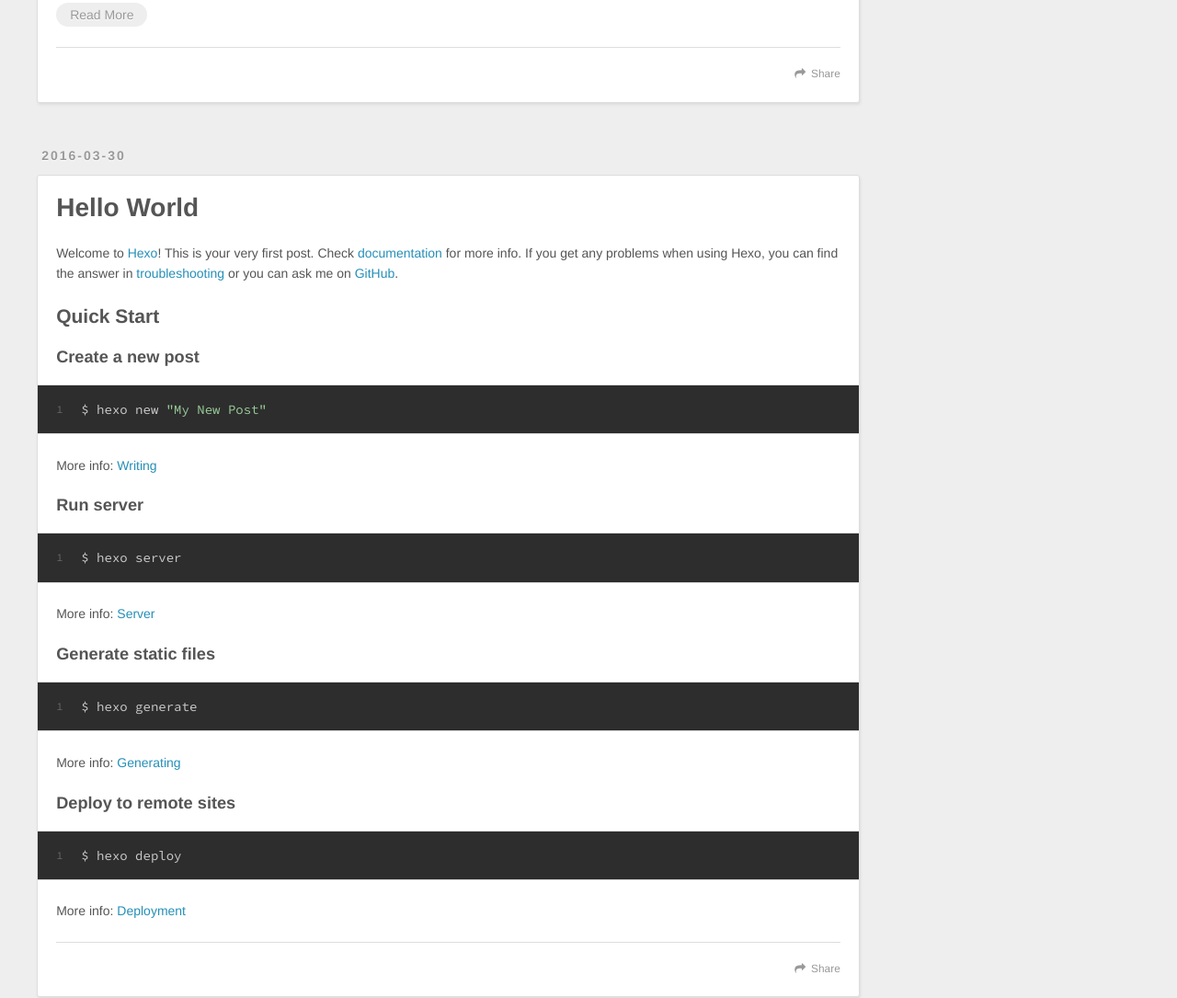
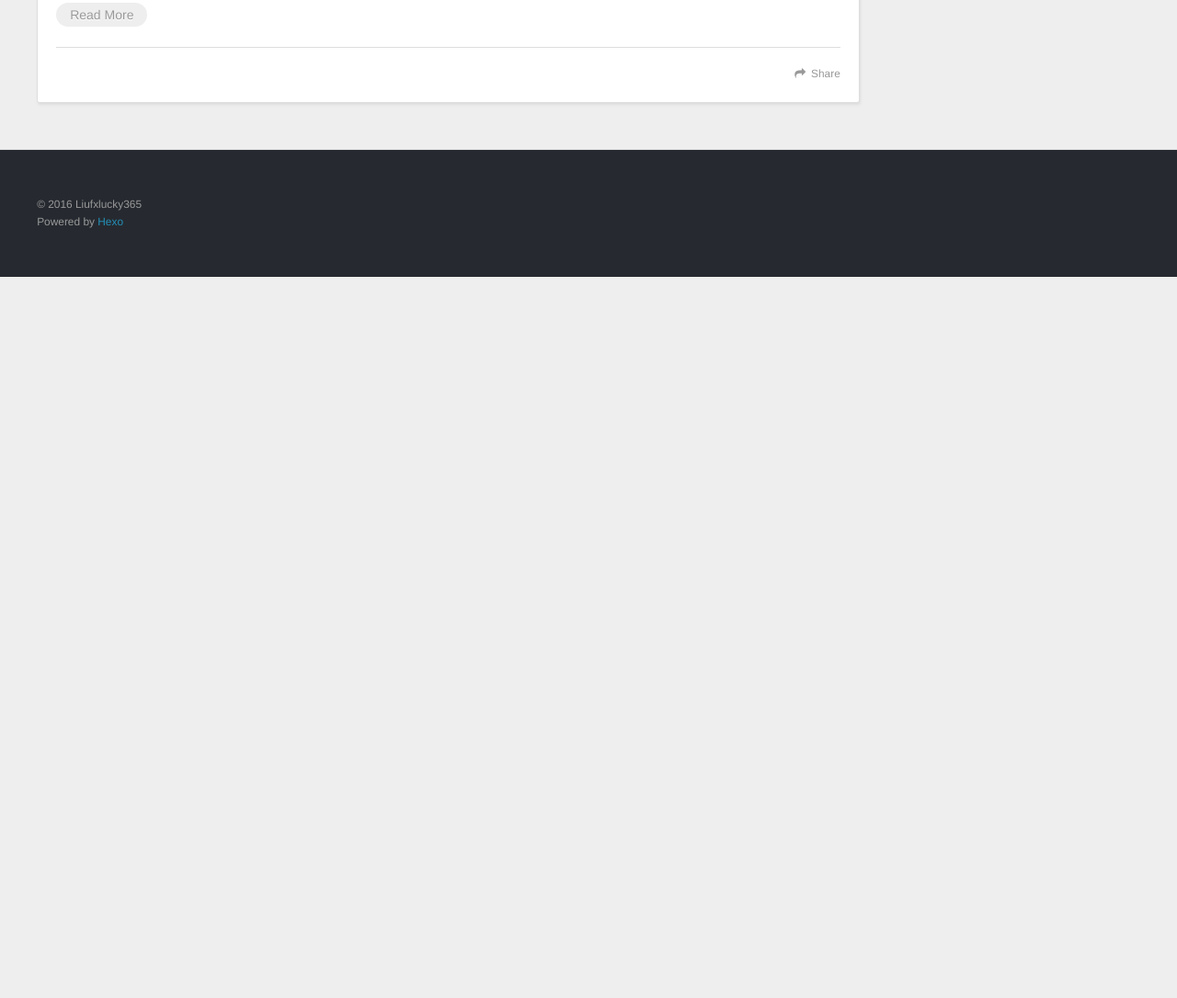
Before and after one commit to LiufxLucky365/liufxlucky365.github.io, a plain HTML site: page index.html in a window 1280 px wide. Shown: the part 1043-2128 px from the top of the page at 92% size. After the commit the page ends 1344 px from the top, so only its background shows below. Drawn offline with nearby package versions, Linux system fonts and the light colour scheme.

Commit message:
Site updated: 2016-03-30 13:21:32

```diff
--- a/index.html
+++ b/index.html
@@ -109,52 +109,7 @@
 
     </div>
     <footer class="article-footer">
-      <a data-url="http://yoursite.com/2016/03/30/mysql笔记/" data-id="cimeeh0la0001zt3zcxtki7f5" class="article-share-link">Share</a>
-
-
-    </footer>
-  </div>
-
-</article>
-
-
-
-    <article id="post-hello-world" class="article article-type-post" itemscope itemprop="blogPost">
-  <div class="article-meta">
-    <a href="/2016/03/30/hello-world/" class="article-date">
-  <time datetime="2016-03-30T04:24:22.000Z" itemprop="datePublished">2016-03-30</time>
-</a>
-
-  </div>
-  <div class="article-inner">
-
-
-      <header class="article-header">
-
-
-    <h1 itemprop="name">
-      <a class="article-title" href="/2016/03/30/hello-world/">Hello World</a>
-    </h1>
-
-
-      </header>
-
-    <div class="article-entry" itemprop="articleBody">
-
-        <p>Welcome to <a href="https://hexo.io/" target="_blank" rel="external">Hexo</a>! This is your very first post. Check <a href="https://hexo.io/docs/" target="_blank" rel="external">documentation</a> for more info. If you get any problems when using Hexo, you can find the answer in <a href="https://hexo.io/docs/troubleshooting.html" target="_blank" rel="external">troubleshooting</a> or you can ask me on <a href="https://github.com/hexojs/hexo/issues" target="_blank" rel="external">GitHub</a>.</p>
-<h2 id="Quick-Start"><a href="#Quick-Start" class="headerlink" title="Quick Start"></a>Quick Start</h2><h3 id="Create-a-new-post"><a href="#Create-a-new-post" class="headerlink" title="Create a new post"></a>Create a new post</h3><figure class="highlight bash"><table><tr><td class="gutter"><pre><span class="line">1</span><br></pre></td><td class="code"><pre><span class="line">$ hexo new <span class="string">"My New Post"</span></span><br></pre></td></tr></table></figure>
-<p>More info: <a href="https://hexo.io/docs/writing.html" target="_blank" rel="external">Writing</a></p>
-<h3 id="Run-server"><a href="#Run-server" class="headerlink" title="Run server"></a>Run server</h3><figure class="highlight bash"><table><tr><td class="gutter"><pre><span class="line">1</span><br></pre></td><td class="code"><pre><span class="line">$ hexo server</span><br></pre></td></tr></table></figure>
-<p>More info: <a href="https://hexo.io/docs/server.html" target="_blank" rel="external">Server</a></p>
-<h3 id="Generate-static-files"><a href="#Generate-static-files" class="headerlink" title="Generate static files"></a>Generate static files</h3><figure class="highlight bash"><table><tr><td class="gutter"><pre><span class="line">1</span><br></pre></td><td class="code"><pre><span class="line">$ hexo generate</span><br></pre></td></tr></table></figure>
-<p>More info: <a href="https://hexo.io/docs/generating.html" target="_blank" rel="external">Generating</a></p>
-<h3 id="Deploy-to-remote-sites"><a href="#Deploy-to-remote-sites" class="headerlink" title="Deploy to remote sites"></a>Deploy to remote sites</h3><figure class="highlight bash"><table><tr><td class="gutter"><pre><span class="line">1</span><br></pre></td><td class="code"><pre><span class="line">$ hexo deploy</span><br></pre></td></tr></table></figure>
-<p>More info: <a href="https://hexo.io/docs/deployment.html" target="_blank" rel="external">Deployment</a></p>
-
-
-    </div>
-    <footer class="article-footer">
-      <a data-url="http://yoursite.com/2016/03/30/hello-world/" data-id="cimeeh0l40000zt3ziantjiio" class="article-share-link">Share</a>
+      <a data-url="http://yoursite.com/2016/03/30/mysql笔记/" data-id="cimeen05k0000413zklwthl3n" class="article-share-link">Share</a>
 
 
     </footer>
@@ -197,10 +152,6 @@
             <a href="/2016/03/30/mysql笔记/">mysql笔记</a>
           </li>
 
-          <li>
-            <a href="/2016/03/30/hello-world/">Hello World</a>
-          </li>
-
       </ul>
     </div>
   </div>
```
Also changed, not shown: 2016/03/30/mysql笔记/index.html (+1 -15 lines), archives/2016/03/index.html (+0 -23 lines), archives/2016/index.html (+0 -23 lines), archives/index.html (+0 -23 lines).
